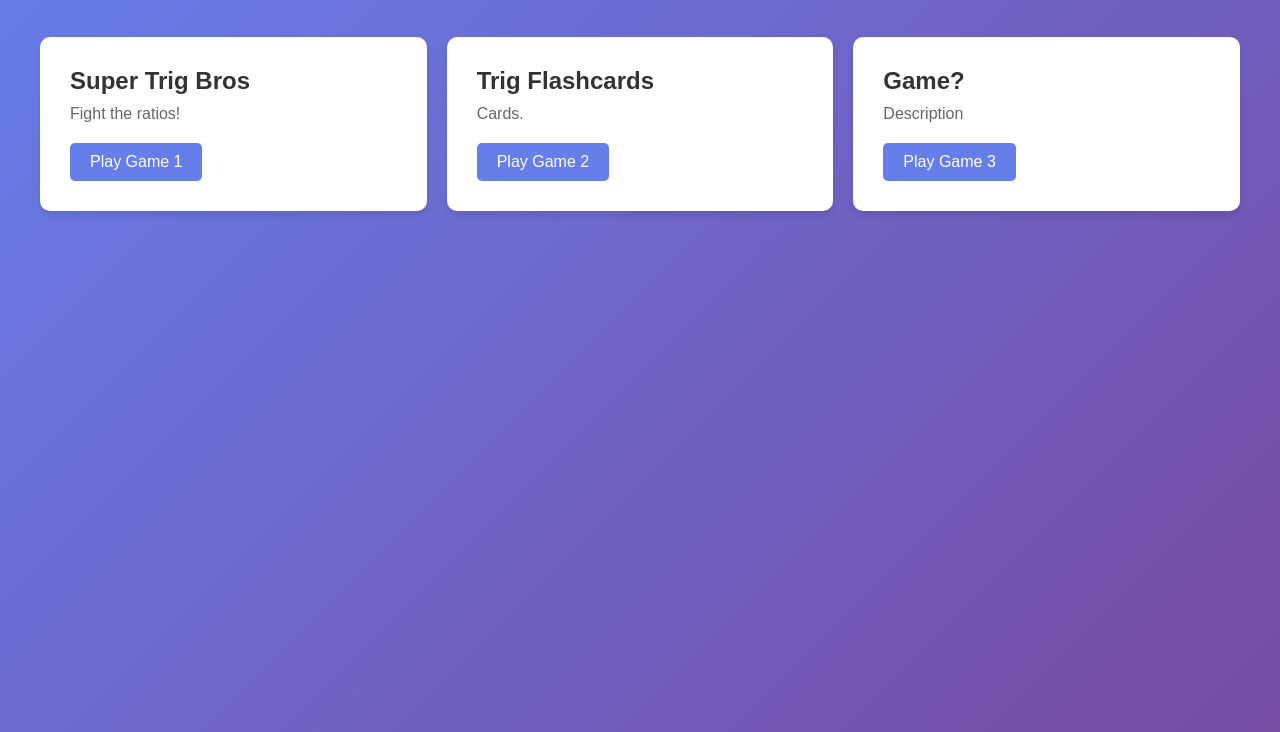
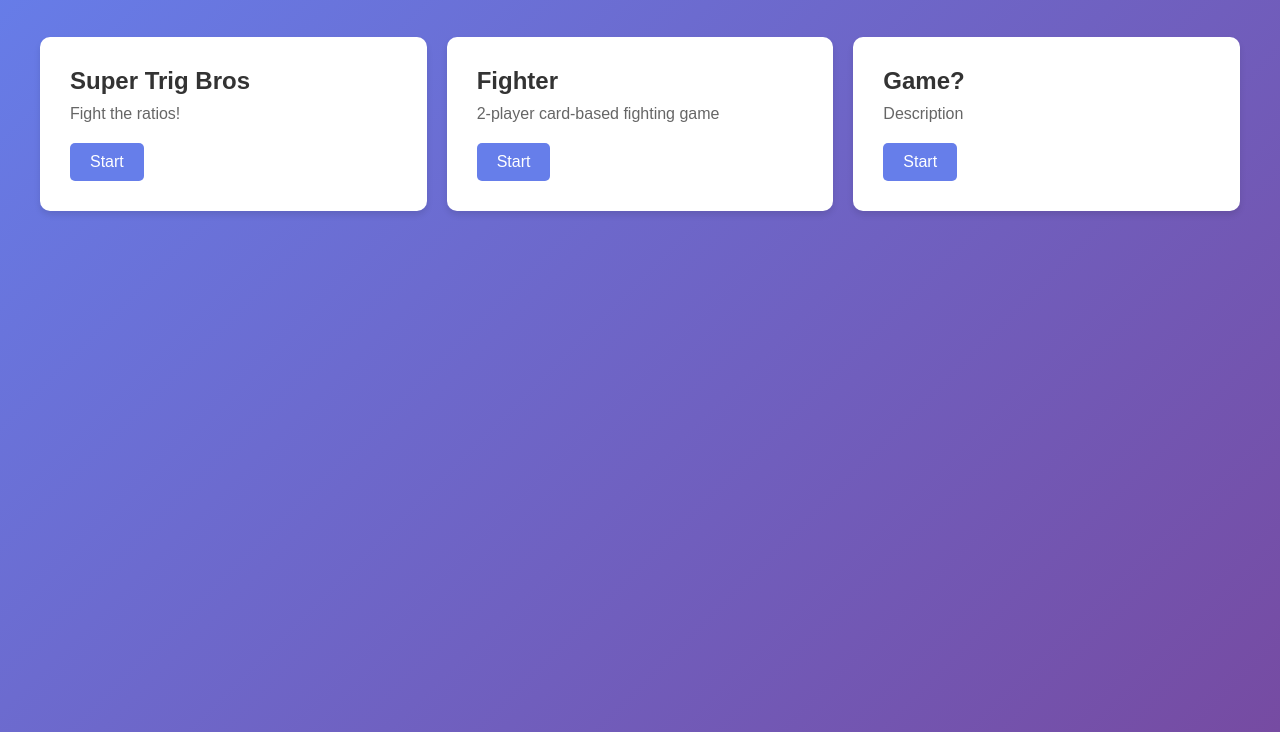
Before and after one commit to ZaySky1/zaysky1.github.io, a plain HTML site: page index.html in a window 1280 px wide. Shown: the part 68-800 px from the top of the page. Drawn offline with Linux system fonts and the light colour scheme.

Commit message:
Update game links and titles in index.html

```diff
--- a/index.html
+++ b/index.html
@@ -13,17 +13,17 @@
             <div class="game-card">
                 <h2>Super Trig Bros</h2>
                 <p>Fight the ratios!</p>
-                <a href="games/game1.html" class="play-btn">Play Game 1</a>
+                <a href="trig/game1.html" class="play-btn">Start</a>
             </div>
-            <div class="game-card">
-                <h2>Trig Flashcards</h2>
-                <p>Cards.</p>
-                <a href="games/game2.html" class="play-btn">Play Game 2</a>
+        <div class="game-card">
+                <h2>Fighter</h2>
+                <p>2-player card-based fighting game</p>
+                <a href="trig/cSquared.html" class="play-btn">Start</a>
             </div>
-            <div class="game-card">
+        <div class="game-card">
                 <h2>Game?</h2>
                 <p>Description</p>
-                <a href="games/game3.html" class="play-btn">Play Game 3</a>
+                <a href="games/game3.html" class="play-btn">Start</a>
             </div>
         </div>
     </div>
```
